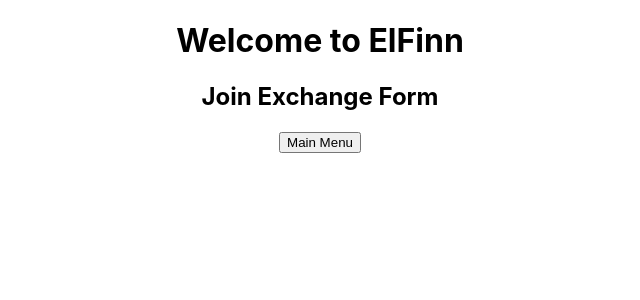
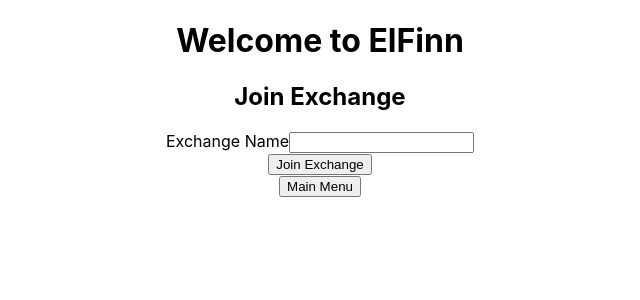
Before and after one commit to gwaltneyluke/elfinn, a React (Create React App) app: page /join-exchange in a window 1280 px wide. Shown: the top 300 px of the page, without its empty margins (320-960 px from the left). Built offline with nearby package versions, Linux system fonts and the light colour scheme.

Commit message:
feat: some joining exchange logic

```diff
--- a/src/App.js
+++ b/src/App.js
@@ -5,6 +5,7 @@ import { BrowserRouter, Route, Routes } from "react-router-dom";
 import MainMenu from './pages/MainMenu';
 import CreateExchange from './pages/CreateExchange';
 import JoinExchange from './pages/JoinExchange';
+import JoinExchangeSelector from './pages/JoinExchangeSelector';
 import UpdateExchange from './pages/UpdateExchange';
 import { initialAppState, reducer } from './state/appState';
 
@@ -23,7 +24,8 @@ function App() {
           <Route path='/' element={ <MainMenu listExchanges={state.userExchanges} /> }/>
           <Route path='/create-exchange' element={ <CreateExchange addExchange={addExchange} /> }/>
           <Route path='/update-exchange/:exchangeId' element={ <UpdateExchange editExchange={editExchange} exchanges={state.userExchanges} /> } />
-          <Route path='/join-exchange' element={ <JoinExchange /> } />
+          <Route path='/join-exchange' element={ <JoinExchangeSelector exchanges={state.userExchanges} />} />
+          <Route path='/join-exchange/:exchangeId' element={ <JoinExchange exchanges={state.userExchanges} /> } />
         </Routes>
       </BrowserRouter>
     </div>
--- a/src/components/ExchangeForm.js
+++ b/src/components/ExchangeForm.js
@@ -1,13 +1,17 @@
+import { useState } from 'react';
+
+import MemberForm from './MemberForm';
+
 function ExchangeForm({ exchangeState, dispatch }) {
+  const [showPass, setShowPass] = useState(false);
+
+  const changeShowPass = (e) => setShowPass(!showPass);
+
   const changeName = (e) => dispatch({ type: 'CHANGE EXCHANGE NAME', exchangeName: e.target.value });
+  const changePassword = (e) => dispatch({ type: 'CHANGE EXCHANGE PASSWORD', exchangePassword: e.target.value });
   const changeDate = (e) => dispatch({ type: 'CHANGE EXCHANGE DATE', exchangeDate: e.target.value });
   const changeWishList = (e) => dispatch({ type: 'UPDATE SETTINGS', settings: { ...exchangeState.settings, wishList: e.target.value === 'Yes' } });
   const addMember = () => dispatch({ type: 'ADD MEMBER' });
-  const deleteMember = (idx) => (e) => dispatch({ type: 'DELETE MEMBER', memberIndex: idx });
-  const changeMemberName = (idx, current) => (e) => dispatch({ type: 'UPDATE MEMBER', memberIndex: idx, member: { ...current, memberName: e.target.value } });
-  const changeMemberEmail = (idx, current) => (e) => dispatch({ type: 'UPDATE MEMBER', memberIndex: idx, member: { ...current, email: e.target.value } });
-  const changeMemberPhone = (idx, current) => (e) => dispatch({ type: 'UPDATE MEMBER', memberIndex: idx, member: { ...current, phone: e.target.value } });
-  const changeMemberContactPreference = (idx, current) => (e) => dispatch({ type: 'UPDATE MEMBER', memberIndex: idx, member: { ...current, preferredContact: e.target.value } });
 
   return (
     <div>
@@ -17,6 +21,14 @@ function ExchangeForm({ exchangeState, dispatch }) {
         <span>
           <label>Exchange Name</label>
           <input type='text' id='exchange-name' defaultValue={exchangeState.exchangeName} onChange={changeName}/>
+        </span>
+      </div>
+
+      <div>
+        <span>
+          <label>Exchange Password</label>
+          <input type={showPass ? 'text' : 'password'} id='exchange-password' onChange={changePassword}/>
+          <button type='button' onClick={changeShowPass}>{showPass ? 'Hide' : 'Show'}</button>
         </span>
       </div>
 
@@ -43,57 +55,7 @@ function ExchangeForm({ exchangeState, dispatch }) {
 
       {[...Array(exchangeState.members.length).keys()].map((idx) => {
         const currentMember = exchangeState.members[idx];
-        return (
-          <div key={`member-${idx+1}`}>
-            <h4>Member {idx+1}</h4>
-
-            <div>
-              <span>
-                <label>Name</label>
-                <input type='text' id={`member-${idx+1}-name`} defaultValue={currentMember.memberName} onChange={changeMemberName(idx, currentMember)} />
-              </span>
-            </div>
-
-            <div>
-              <span>
-                <label>Email</label>
-                <input type='text' id={`member-${idx+1}-email`} defaultValue={currentMember.email} onChange={changeMemberEmail(idx, currentMember)} />
-              </span>
-            </div>
-
-            <div>
-              <span>
-                <label>Phone Number</label>
-                <input type='text' id={`member-${idx+1}-phone`} defaultValue={currentMember.phone} onChange={changeMemberPhone(idx, currentMember)} />
-              </span>
-            </div>
-
-            <div>
-              <span>
-                <label>Send Updates Through:</label>
-                <input
-                  type='radio'
-                  id={`email-member-${idx+1}-form-of-contact`}
-                  name={`rb-form-of-contact-${idx+1}`}
-                  value='email'
-                  defaultChecked={currentMember.preferredContact === 'email'}
-                  onChange={changeMemberContactPreference(idx, currentMember)}
-                />
-                <label>Email</label>
-                <input
-                  type='radio'
-                  id={`text-member-${idx+1}-form-of-contact`}
-                  name={`rb-form-of-contact-${idx+1}`}
-                  value='text'
-                  defaultChecked={currentMember.preferredContact === 'text'}
-                  onChange={changeMemberContactPreference(idx, currentMember)}/>
-                <label>Text</label>
-              </span>
-            </div>
-
-            <button type='button' onClick={deleteMember(idx)}>Delete Member</button>
-          </div>
-        );
+        return ( <MemberForm idx={idx} member={currentMember} dispatch={dispatch} />);
       })}
 
       <span>
--- /dev/null
+++ b/src/components/MemberForm.js
@@ -0,0 +1,61 @@
+function MemberForm({idx, member, dispatch}) {
+  const deleteMember = (idx) => (e) => dispatch({ type: 'DELETE MEMBER', memberIndex: idx });
+  const changeMemberName = (idx, current) => (e) => dispatch({ type: 'UPDATE MEMBER', memberIndex: idx, member: { ...current, memberName: e.target.value } });
+  const changeMemberEmail = (idx, current) => (e) => dispatch({ type: 'UPDATE MEMBER', memberIndex: idx, member: { ...current, email: e.target.value } });
+  const changeMemberPhone = (idx, current) => (e) => dispatch({ type: 'UPDATE MEMBER', memberIndex: idx, member: { ...current, phone: e.target.value } });
+  const changeMemberContactPreference = (idx, current) => (e) => dispatch({ type: 'UPDATE MEMBER', memberIndex: idx, member: { ...current, preferredContact: e.target.value } });
+
+  return (
+    <div key={`member-${idx+1}`}>
+      <h4>Member {idx+1}</h4>
+
+      <div>
+        <span>
+          <label>Name</label>
+          <input type='text' id={`member-${idx+1}-name`} defaultValue={member.memberName} onChange={changeMemberName(idx, member)} />
+        </span>
+      </div>
+
+      <div>
+        <span>
+          <label>Email</label>
+          <input type='text' id={`member-${idx+1}-email`} defaultValue={member.email} onChange={changeMemberEmail(idx, member)} />
+        </span>
+      </div>
+
+      <div>
+        <span>
+          <label>Phone Number</label>
+          <input type='text' id={`member-${idx+1}-phone`} defaultValue={member.phone} onChange={changeMemberPhone(idx, member)} />
+        </span>
+      </div>
+
+      <div>
+        <span>
+          <label>Send Updates Through:</label>
+          <input
+            type='radio'
+            id={`email-member-${idx+1}-form-of-contact`}
+            name={`rb-form-of-contact-${idx+1}`}
+            value='email'
+            defaultChecked={member.preferredContact === 'email'}
+            onChange={changeMemberContactPreference(idx, member)}
+          />
+          <label>Email</label>
+          <input
+            type='radio'
+            id={`text-member-${idx+1}-form-of-contact`}
+            name={`rb-form-of-contact-${idx+1}`}
+            value='text'
+            defaultChecked={member.preferredContact === 'text'}
+            onChange={changeMemberContactPreference(idx, member)}/>
+          <label>Text</label>
+        </span>
+      </div>
+
+      <button type='button' onClick={deleteMember(idx)}>Delete Member</button>
+    </div>
+  );
+}
+
+export default MemberForm;
--- a/src/pages/JoinExchange.js
+++ b/src/pages/JoinExchange.js
@@ -4,6 +4,7 @@ function JoinExchange() {
   return (
     <div className='JoinExchange'>
       <h2>Join Exchange Form</h2>
+
       <Link to='/'>
         <button>Main Menu</button>
       </Link>
--- /dev/null
+++ b/src/pages/JoinExchangeSelector.js
@@ -0,0 +1,46 @@
+import { useState } from 'react';
+import { Link, useNavigate } from 'react-router-dom';
+
+function JoinExchangeSelector({ exchanges }) {
+  const navigate = useNavigate()
+  const [name, setName] = useState('');
+  const [exchangeNotFound, setExchangeNotFound] = useState(false);
+
+  const changeName = (e) => setName(e.target.value);
+  const joinExchange = () => {
+    const exchange = exchanges.find(e => e.exchangeName === name);
+    if (exchange) {
+      console.log('navigating to join exchange page');
+      navigate(`/join-exchange/${exchange.id}`)
+    } else {
+      setExchangeNotFound(true);
+    }
+  }
+
+  return (
+    <div>
+      <h2>Join Exchange</h2>
+
+      <div>
+        <span>
+          <label>Exchange Name</label>
+          <input type='text' id='exchange-name' onChange={changeName}/>
+        </span>
+      </div>
+
+      <div>
+        <label hidden={!exchangeNotFound} color='red'>Exchange not found!</label>
+      </div>
+
+      <div>
+        <button type='button' onClick={joinExchange}>Join Exchange</button>
+      </div>
+
+      <Link to='/'>
+        <button>Main Menu</button>
+      </Link>
+    </div>
+  )
+}
+
+export default JoinExchangeSelector;
--- a/src/state/createExchangeState.js
+++ b/src/state/createExchangeState.js
@@ -10,6 +10,7 @@ const initialMemberState = {
 
 const initialExchangeState = {
   exchangeName: '',
+  exchangePassword: '',
   exchangeDate: DateTime.now().toFormat('yyyy-MM-dd'),
   settings: {
     wishList: true
@@ -55,6 +56,12 @@ function reducer(state, action) {
         ...state,
         exchangeName: action.exchangeName
       }
+      case 'CHANGE EXCHANGE PASSWORD':
+        console.log(`change password ${action.exchangePassword}`);
+        return {
+          ...state,
+          exchangePassword: action.exchangePassword
+        }
     case 'CHANGE EXCHANGE DATE':
       console.log(`change date ${action.exchangeDate}`);
       return {
@@ -80,6 +87,10 @@ function reducer(state, action) {
           ...state.members.slice(action.memberIndex+1)
         ]
       }
+    default:
+      return {
+        ...state
+      };
   }
 }
 
```
